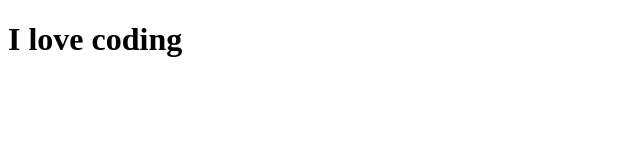
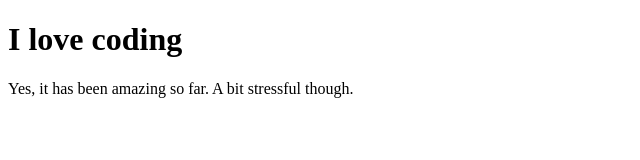
Before and after one commit to Angel-ifechukwu/Tickles, a plain HTML site: page index.html in a window 1280 px wide. Shown: the whole page, without its empty margins (0-640 px from the left). Drawn offline with Linux system fonts and the light colour scheme.

Commit message:
modify paragraph

```diff
--- a/index.html
+++ b/index.html
@@ -8,5 +8,6 @@
 </head>
 <body>
     <h1>I love coding</h1>
+    <p>Yes, it has been amazing so far. A bit stressful though.</p>
 </body>
 </html>
```
